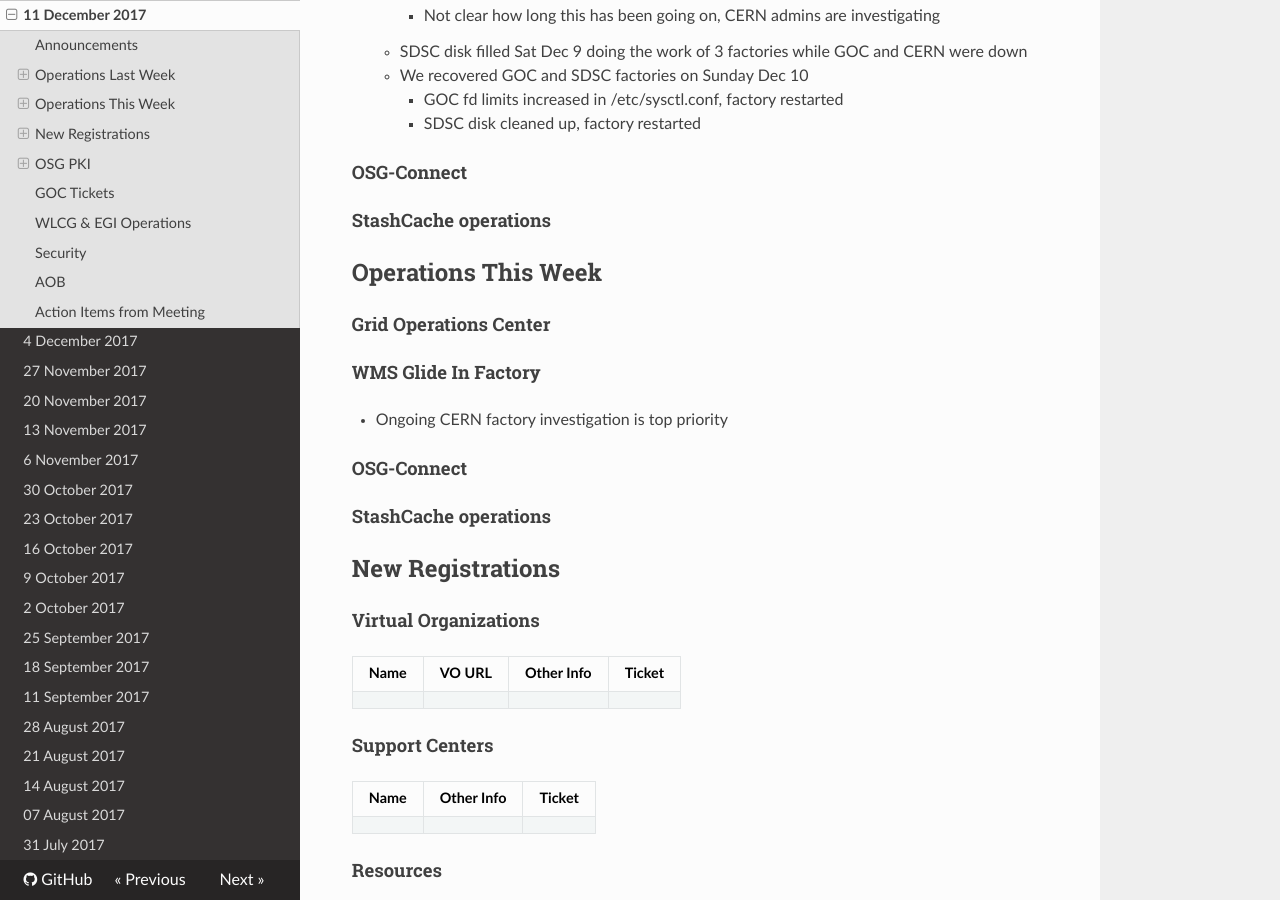
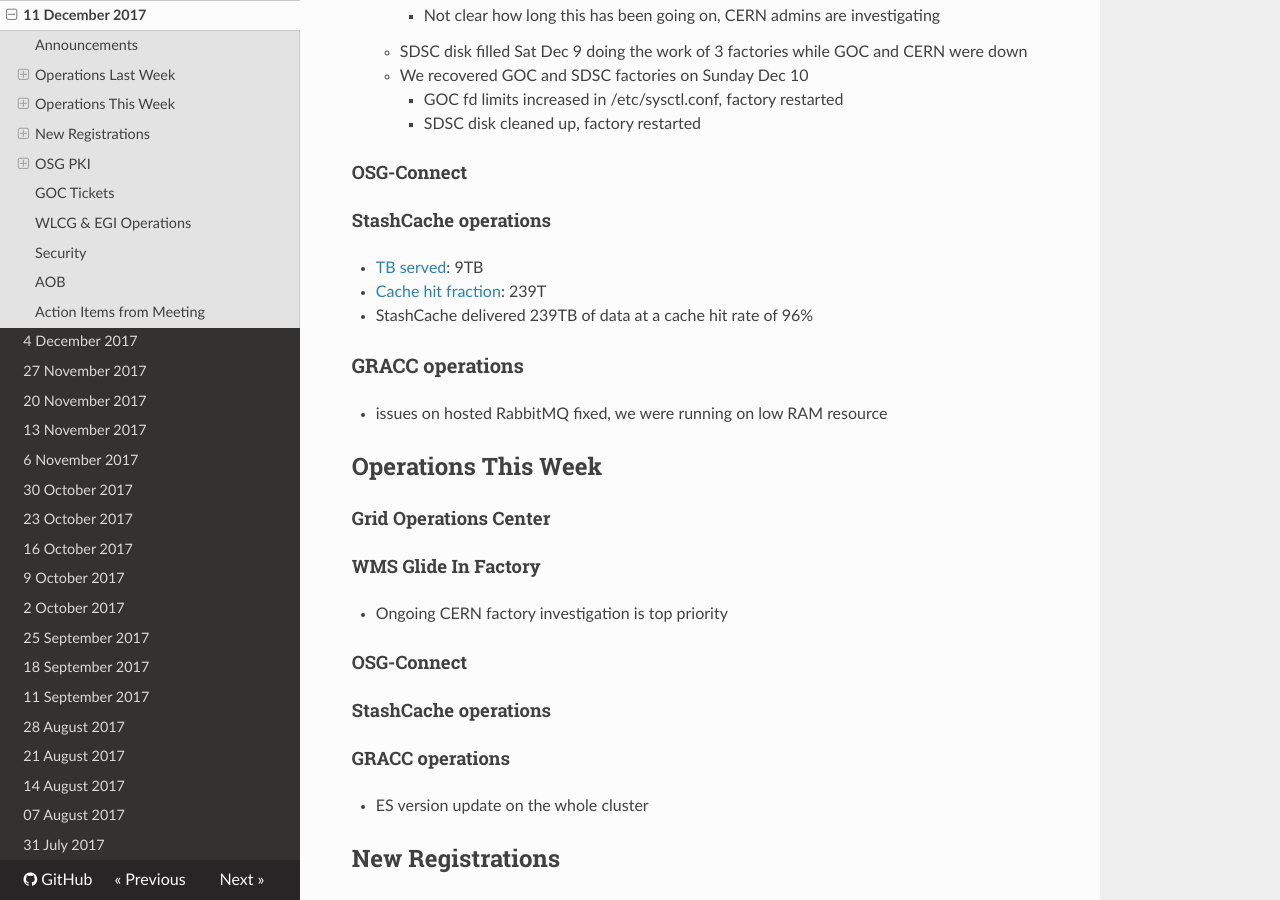
Before and after one commit to osg-htc/operations, an MkDocs documentation site: the page built from docs/WeeklyMinutes/11Dec2017.md, in a window 1280 px wide and 900 px high, scrolled down 976 px. Built offline with MkDocs 1.6.1, drawn with Linux system fonts in a browser that asks for light colours; nearby versions of some CDN libraries; old or Windows-style settings are respelled for this version of MkDocs.

Commit message:
Update 11Dec2017.md
StashCache and GRACC update

```diff
--- a/docs/WeeklyMinutes/11Dec2017.md
+++ b/docs/WeeklyMinutes/11Dec2017.md
@@ -38,6 +38,13 @@
 
 #### StashCache operations
 
+   * [TB served](http://tinyurl.com/ydaereyo): 9TB
+   * [Cache hit fraction](http://tinyurl.com/ydaereyo): 239T
+   * StashCache delivered 239TB of data at a cache hit rate of 96%
+
+### GRACC operations
+   * issues on hosted RabbitMQ fixed, we were running on low RAM resource
+
 ## Operations This Week
 
 #### Grid Operations Center
@@ -48,6 +55,9 @@
 #### OSG-Connect
 
 #### StashCache operations
+
+#### GRACC operations
+   * ES version update on the whole cluster
 
 ## New Registrations
 
```
